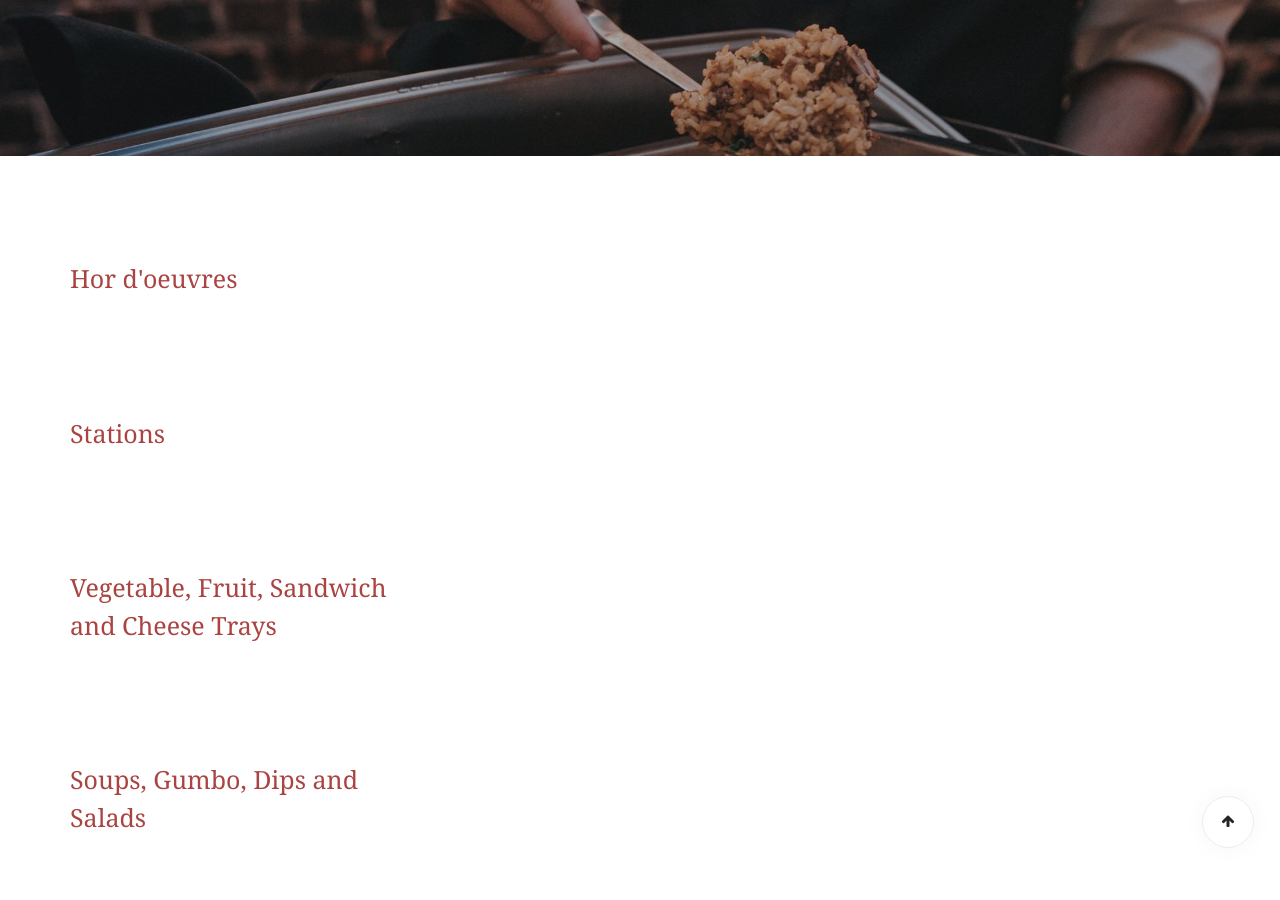
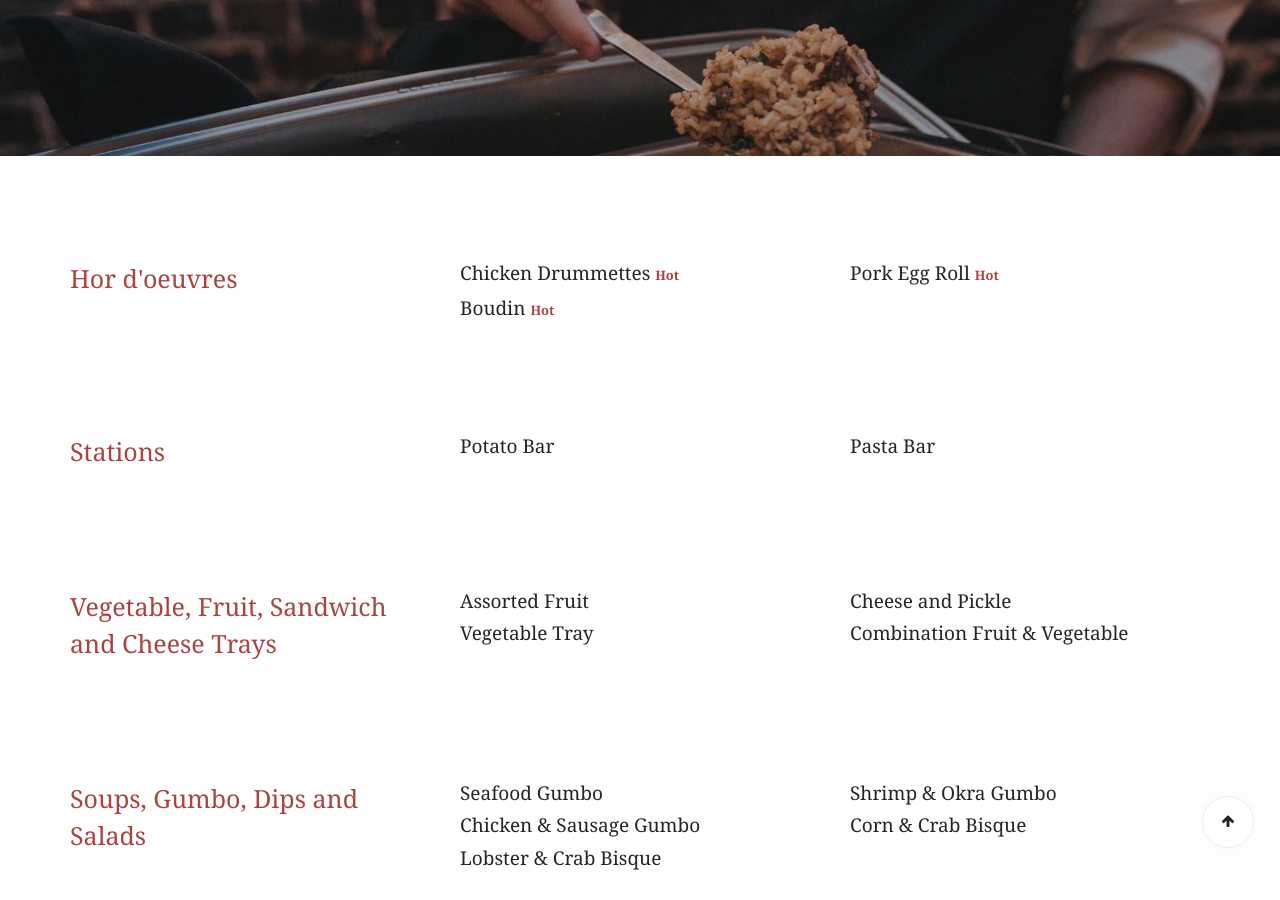
Before and after one commit to aitshuber/thecrossingcc, a Jekyll site: the page built from _pages/index.html, in a window 1280 px wide and 900 px high, scrolled down 2101 px. Built offline with Jekyll 4.4.1, drawn with Linux system fonts in a browser that asks for light colours; some web fonts are replaced; some of the changed text lies outside the part shown.

Commit message:
update to menu

```diff
--- a/_data/menu.yml
+++ b/_data/menu.yml
@@ -141,7 +141,7 @@
 - menu_category: Trays
   title: Antipasta Tray
 - menu_category: Trays
-  title: Fleur de lis Brie (Praline Sauce and Brie in puff Pastry)
+  title: "Fleur de lis Brie (Praline Sauce and Brie in puff Pastry)"
 - menu_category: Trays
   title: Croissants
 - menu_category: Trays
--- a/_pages/index.html
+++ b/_pages/index.html
@@ -98,7 +98,7 @@ permalink: /
             </div>
             {% assign counter1 = 0 %}
                {% for item in site.data.menu %}
-                {% if item.category == "Hor d'oeuvres" %}
+                {% if item.menu_category == "Hor d'oeuvres" %}
                 {% assign counter1 = counter1 | plus: 1 %}
                 {% if counter1 < 4 %}
                     <div class="col-md-4">
@@ -133,7 +133,7 @@ permalink: /
 
             {% assign counter2 = 0 %}
                 {% for item in site.data.menu %}
-                {% if item.category == "Stations" %}
+                {% if item.menu_category == "Stations" %}
                 {% assign counter2 = counter2 | plus: 1 %}
                 {% if counter2 < 3 %}
                     <div class="col-md-4">
@@ -166,7 +166,7 @@ permalink: /
             </div>
             {% assign counter3 = 0 %}
             {% for item in site.data.menu %}
-            {% if item.category == "Trays" %}
+            {% if item.menu_category == "Trays" %}
             {% assign counter3 = counter3 | plus: 1 %}
             {% if counter3 < 5 %}
                     <div class="col-md-4">
@@ -198,7 +198,7 @@ permalink: /
             </div>
             {% assign counter4 = 0 %}
             {% for item in site.data.menu %}
-            {% if item.category == "Soup, Salads, and Dips" %}
+            {% if item.menu_category == "Soup, Salads, and Dips" %}
                {% assign counter4 = counter4 | plus: 1 %}
                {% if counter4 < 6 %}
                     <div class="col-md-4">
@@ -232,7 +232,7 @@ permalink: /
             </div>
             {% assign counter5 = 0 %}
                 {% for item in site.data.menu %}
-                {% if item.category == "Entree" %}
+                {% if item.menu_category == "Entree" %}
                 {% assign counter5 = counter5 | plus: 1 %}
                    {% if counter5 < 6 %}
                     <div class="col-md-4">
```
Also changed, not shown: _pages/food.html (+5 -5 lines).
